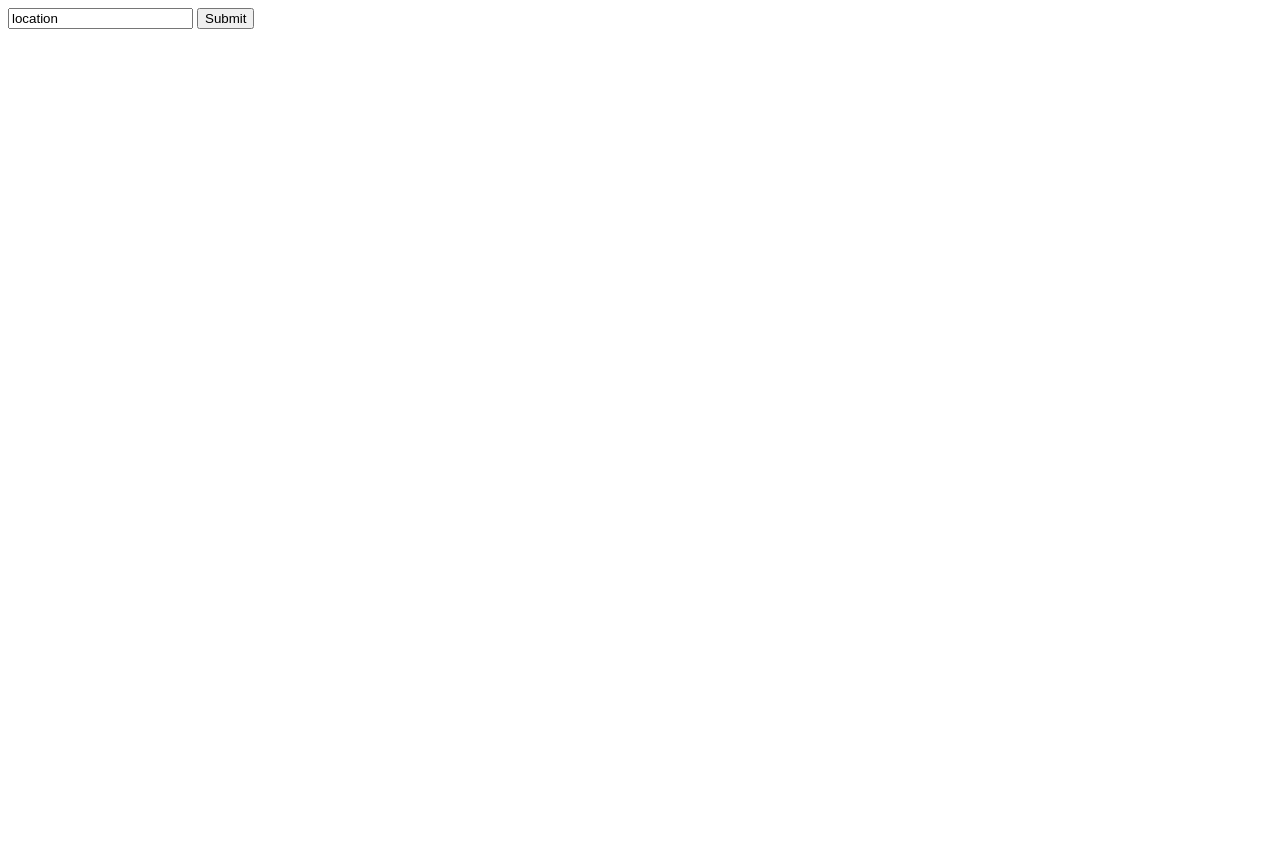
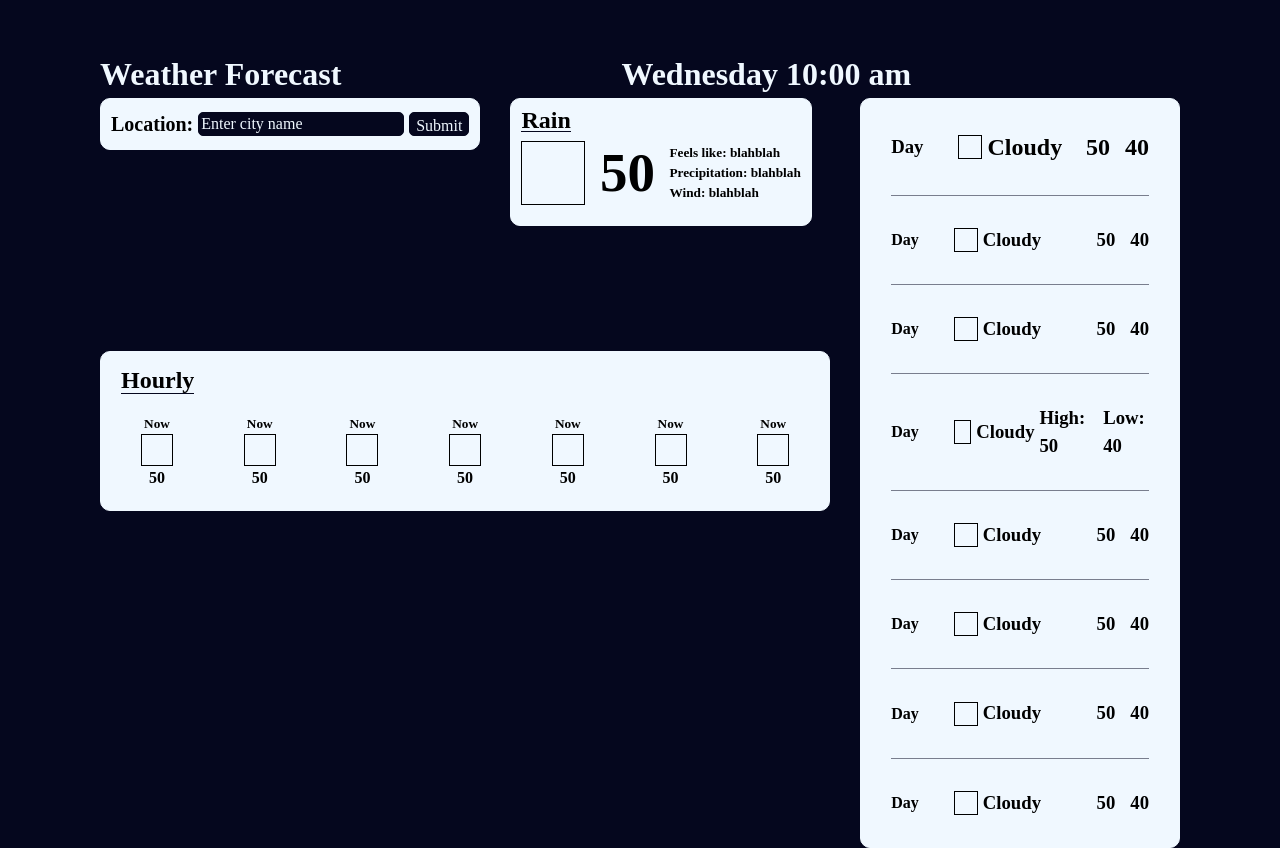
Before and after one commit to Cakey01/weather-app, a website built with webpack: page src/template.html in a window 1280 px wide. Before the commit the page ends 800 px from the top, so only its background shows below. Built offline with nearby package versions, Linux system fonts and the light colour scheme.

Commit message:
Add rough template to html and style

```diff
--- a/src/styles.css
+++ b/src/styles.css
@@ -0,0 +1,207 @@
+/* resets */
+*, *::before, *::after {
+  box-sizing: border-box;
+}
+
+*:not(dialog) {
+  margin: 0;
+}
+
+html, body {
+  width: 100%;
+  height: 100vh;
+}
+
+body {
+  line-height: 1.5;
+  -webkit-font-smoothing: antialiased;
+}
+
+img {
+  display: block;
+  max-width: 100%;
+}
+
+input, button {
+  font: inherit;
+}
+
+p, h1, h2, h3, h4, h5, h6 {
+  overflow-wrap: break-word;
+}
+
+p {
+  text-wrap: pretty;
+}
+h1, h2, h3, h4, h5, h6 {
+  text-wrap: balance;
+}
+
+/* body */
+body {
+  background-color: rgb(5, 7, 30);
+  padding: 50px 100px 50px 100px;
+  height: 100vh;
+}
+
+/* header */
+header {
+  display: flex;
+  gap: 280px;
+  color: aliceblue;
+}
+
+/* main */
+main {
+  display: grid;
+  grid-template-columns: 1fr 1fr 1fr;
+  grid-template-rows: 1fr 2fr;
+  gap: 30px;
+  height: 100%;
+  width: 100%;
+}
+
+
+/* location */
+#location-div {
+  border: 1px solid aliceblue;
+  border-radius: 10px;
+  width: fit-content;
+  height: fit-content;
+  padding: 10px 10px 10px;
+  grid-area: 1 / 1 / 2 / 2;
+  background-color: aliceblue;
+}
+
+form {
+  display: flex;
+  align-items: center;
+  gap: 5px;
+}
+
+label {
+  font-size: 20px;
+  font-weight: 600;
+}
+
+input, button {
+  height: 24px;
+  border: 1px solid rgb(5, 7, 30);
+  border-radius: 5px;
+  color: aliceblue;
+  background-color: rgb(5, 7, 30);
+}
+
+/* now */
+#now {
+  border: 1px solid aliceblue;
+  background-color: aliceblue;
+  border-radius: 10px;
+  grid-area: 1 / 2 / 2 / 3;
+  padding: 3px 10px 10px 10px;
+  display: grid;
+  grid-template-columns: 64px 64px 1fr;
+  grid-template-rows: 30px 1fr;
+  width: fit-content;
+  justify-items: start;
+  align-items: center;
+  gap: 0 10px;
+  height: fit-content;
+}
+
+#condition {
+  height: 30px;
+  grid-area: 1 / 1 / 2 / 4;
+  border-bottom: 1px solid rgb(5, 7, 30);
+}
+
+#icon {
+  height: 64px;
+  width: 64px;
+  border: 1px solid black;
+  grid-area: 2 / 1 / 3 / 2 ;
+}
+
+#temp {
+  font-size: 55px;
+  place-self: center;
+  grid-area: 2 / 2 / 3 / 3;
+}
+
+#conditions {
+  align-self: center;
+  grid-area: 2 / 3 / 3 / 4;
+}
+
+/* today */
+#today {
+  border: 1px solid aliceblue;
+  border-radius: 10px;
+  background-color: aliceblue;
+  height: fit-content;
+  padding: 10px 20px 20px 20px;
+  grid-area: 2 / 1 / 3 / 3
+}
+
+#today > h2 {
+  color: black;
+  width: fit-content;
+  height: 32px;
+  border-bottom: 1px solid rgb(5, 7, 30);
+
+}
+
+#hourly-conditions {
+  display: flex;
+  justify-content: space-between;
+  padding: 20px 20px 0 20px;
+}
+
+.hour {
+  display: flex;
+  flex-direction: column;
+  align-items: center;
+}
+
+.hourly-icon {
+  height: 32px;
+  width: 32px;
+  border: 1px solid black;
+}
+
+/* week */
+#week {
+  border: 1px solid aliceblue;
+  border-radius: 10px;
+  grid-area: 1 / 3 / 3 / 4;
+  height: fit-content;
+  background-color: aliceblue;
+  padding: 30px;
+  display: flex;
+  flex-direction: column;
+}
+
+.day {
+  display: flex;
+  gap: 5px;
+  align-items: center;
+}
+
+.day-border {
+  background-color: rgb(5, 7, 30);
+  height: 1px;
+  margin: 30px 0 30px 0;
+  opacity: 0.5;
+}
+
+.day-icon {
+  border: 1px solid black;
+  height: 24px;
+  width: 24px;
+  margin-left: 30px;
+}
+
+.day-high {
+  margin-left: auto;
+  margin-right: 10px;
+}
--- a/src/template.html
+++ b/src/template.html
@@ -6,9 +6,133 @@
   <title>Weather</title>
 </head>
 <body>
-  <form>
-    <input type="text" id="location" value="location" required>
-    <button>Submit</button>
-  </form>
+  <header>
+    <h1>Weather Forecast</h1>
+    <h1>Wednesday 10:00 am</h1>
+  </header>
+  <main>
+    <div id="location-div">
+      <form>
+        <label for="location">Location: </label>
+        <input type="text" id="location" value="Enter city name" required>
+        <button>Submit</button>
+      </form>
+    </div>
+    <div id="now">
+      <h2 id="condition">Rain</h2>
+      <div id="icon"></div>
+      <h1 id="temp">50</h1>
+      <div id="conditions">
+        <h5>Feels like: <span class="condition-desc">blahblah</span></h5>
+        <h5>Precipitation: <span class="condition-desc">blahblah</span></h5>
+        <h5>Wind: <span class="condition-desc">blahblah</span></h5>
+      </div>
+    </div>
+    <div id="today">
+      <h2>Hourly</h2>
+      <div id="hourly-conditions">
+        <div class="hour">
+          <h5 class="time">Now</h5>
+          <div class="hourly-icon"></div>
+          <h4 class="hourly-temp">50</h4>
+        </div>
+        <div class="hour">
+          <h5 class="time">Now</h5>
+          <div class="hourly-icon"></div>
+          <h4 class="hourly-temp">50</h4>
+        </div>
+        <div class="hour">
+          <h5 class="time">Now</h5>
+          <div class="hourly-icon"></div>
+          <h4 class="hourly-temp">50</h4>
+        </div>
+        <div class="hour">
+          <h5 class="time">Now</h5>
+          <div class="hourly-icon"></div>
+          <h4 class="hourly-temp">50</h4>
+        </div>
+        <div class="hour">
+          <h5 class="time">Now</h5>
+          <div class="hourly-icon"></div>
+          <h4 class="hourly-temp">50</h4>
+        </div>
+        <div class="hour">
+          <h5 class="time">Now</h5>
+          <div class="hourly-icon"></div>
+          <h4 class="hourly-temp">50</h4>
+        </div>
+        <div class="hour">
+          <h5 class="time">Now</h5>
+          <div class="hourly-icon"></div>
+          <h4 class="hourly-temp">50</h4>
+        </div>
+      </div>
+    </div>
+    <div id="week">
+      <div class="day">
+        <h3>Day</h4>
+        <div class="day-icon"></div>
+        <h2 class="day-cond">Cloudy</h3>
+        <h2 class="day-high">50</h3>
+        <h2 class="day-low">40</h3>
+      </div>
+      <div class="day-border"></div>
+      <div class="day">
+        <h4>Day</h4>
+        <div class="day-icon"></div>
+        <h3 class="day-cond">Cloudy</h3>
+        <h3 class="day-high">50</h3>
+        <h3 class="day-low">40</h3>
+      </div>
+      <div class="day-border"></div>
+      <div class="day">
+        <h4>Day</h4>
+        <div class="day-icon"></div>
+        <h3 class="day-cond">Cloudy</h3>
+        <h3 class="day-high">50</h3>
+        <h3 class="day-low">40</h3>
+      </div>
+      <div class="day-border"></div>
+      <div class="day">
+        <h4>Day</h4>
+        <div class="day-icon"></div>
+        <h3 class="day-cond">Cloudy</h3>
+        <h3 class="day-high">High: <span class=day-high-num>50</span></h3>
+        <h3 class="day-low">Low: <span class=day-low-num>40</span></h3>
+      </div>
+      <div class="day-border"></div>
+      <div class="day">
+        <h4>Day</h4>
+        <div class="day-icon"></div>
+        <h3 class="day-cond">Cloudy</h3>
+        <h3 class="day-high">50</h3>
+        <h3 class="day-low">40</h3>
+      </div>
+      <div class="day-border"></div>
+      <div class="day">
+        <h4>Day</h4>
+        <div class="day-icon"></div>
+        <h3 class="day-cond">Cloudy</h3>
+        <h3 class="day-high">50</h3>
+        <h3 class="day-low">40</h3>
+      </div>
+      <div class="day-border"></div>
+      <div class="day">
+        <h4>Day</h4>
+        <div class="day-icon"></div>
+        <h3 class="day-cond">Cloudy</h3>
+        <h3 class="day-high">50</h3>
+        <h3 class="day-low">40</h3>
+      </div>
+      <div class="day-border"></div>
+      <div class="day">
+        <h4>Day</h4>
+        <div class="day-icon"></div>
+        <h3 class="day-cond">Cloudy</h3>
+        <h3 class="day-high">50</h3>
+        <h3 class="day-low">40</h3>
+      </div>
+    </div>
+  </main>
 </body>
 </html>
```
